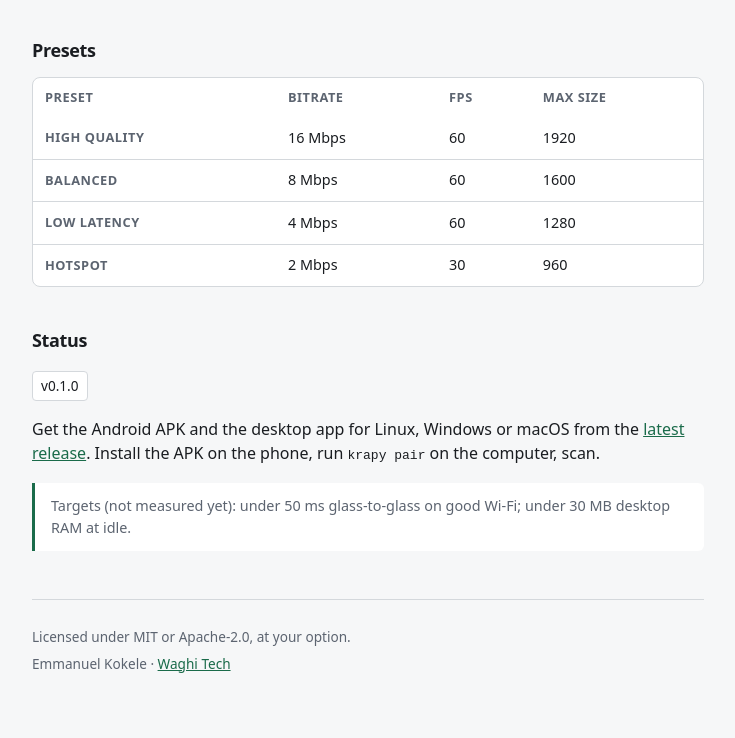
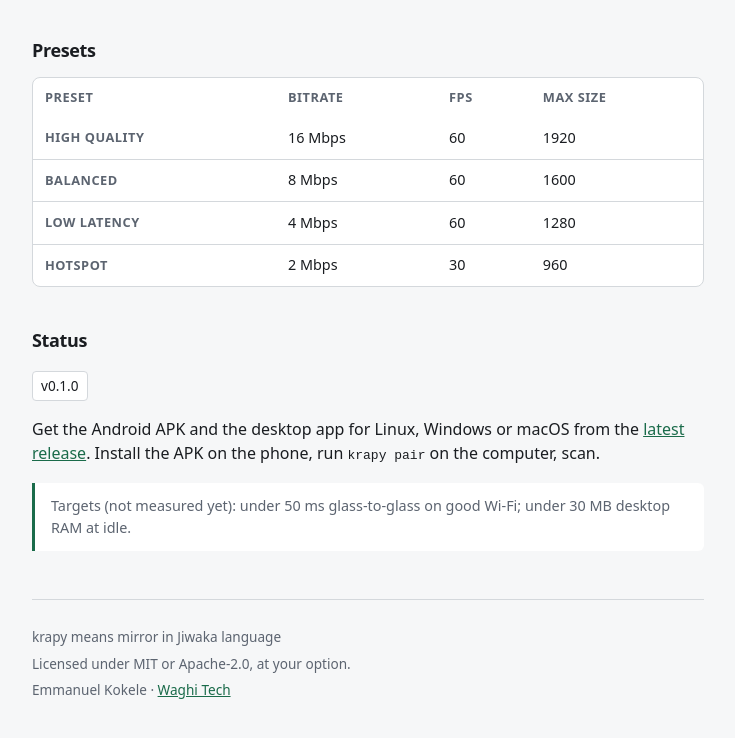
Before and after one commit to Emmanue707/krapy, a plain HTML site: page web/index.html in a window 1280 px wide. Shown: the part 999-1737 px from the top of the page, without its empty margins (272-1007 px from the left). Drawn offline with Linux system fonts and the light colour scheme.

Commit message:
site: name meaning in the footer

```diff
--- a/web/index.html
+++ b/web/index.html
@@ -104,6 +104,7 @@
     </section>
 
     <footer class="site-foot">
+      <p>krapy means mirror in Jiwaka language</p>
       <p>Licensed under MIT or Apache-2.0, at your option.</p>
       <p>Emmanuel Kokele · <a href="https://waghitech.com">Waghi Tech</a></p>
     </footer>
```
